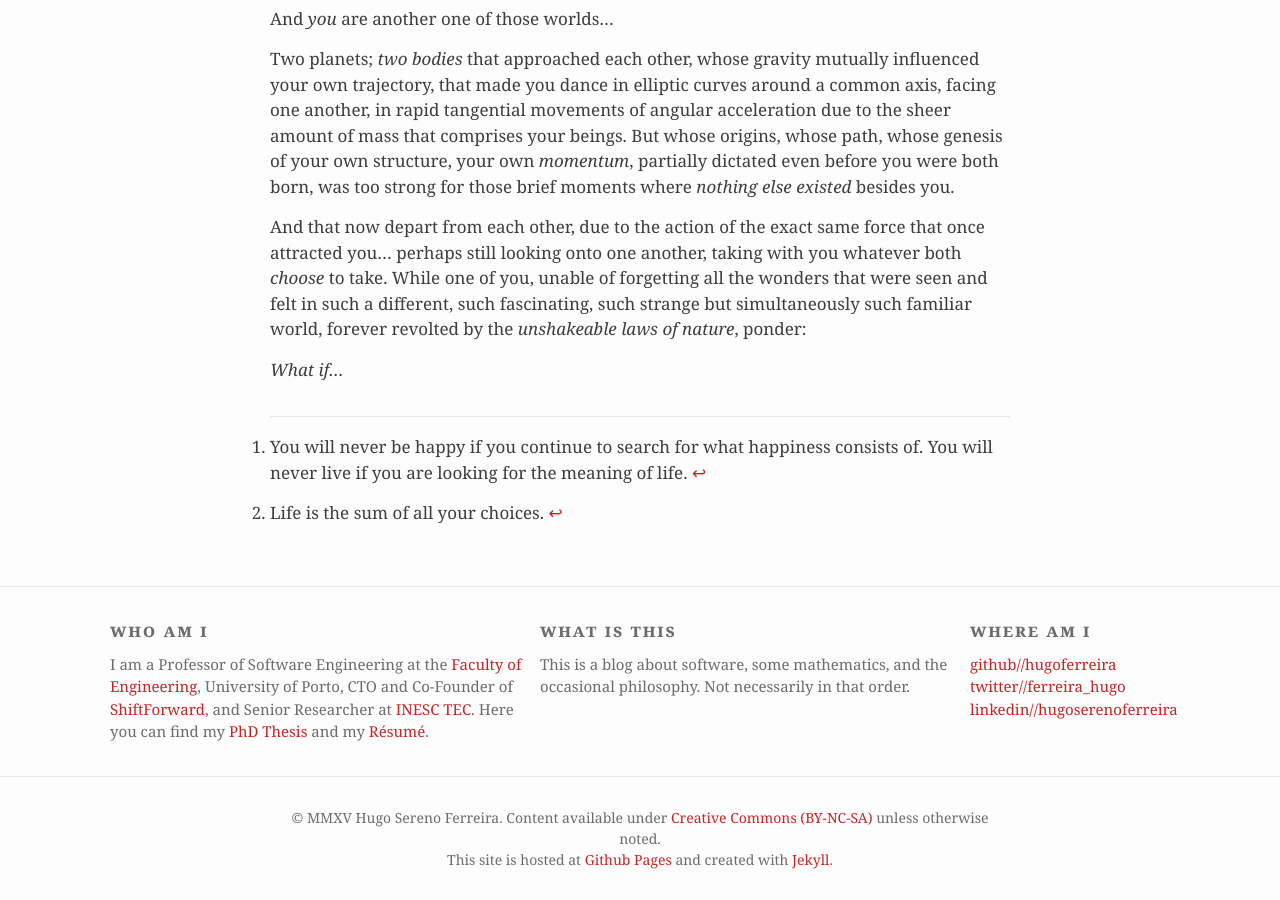
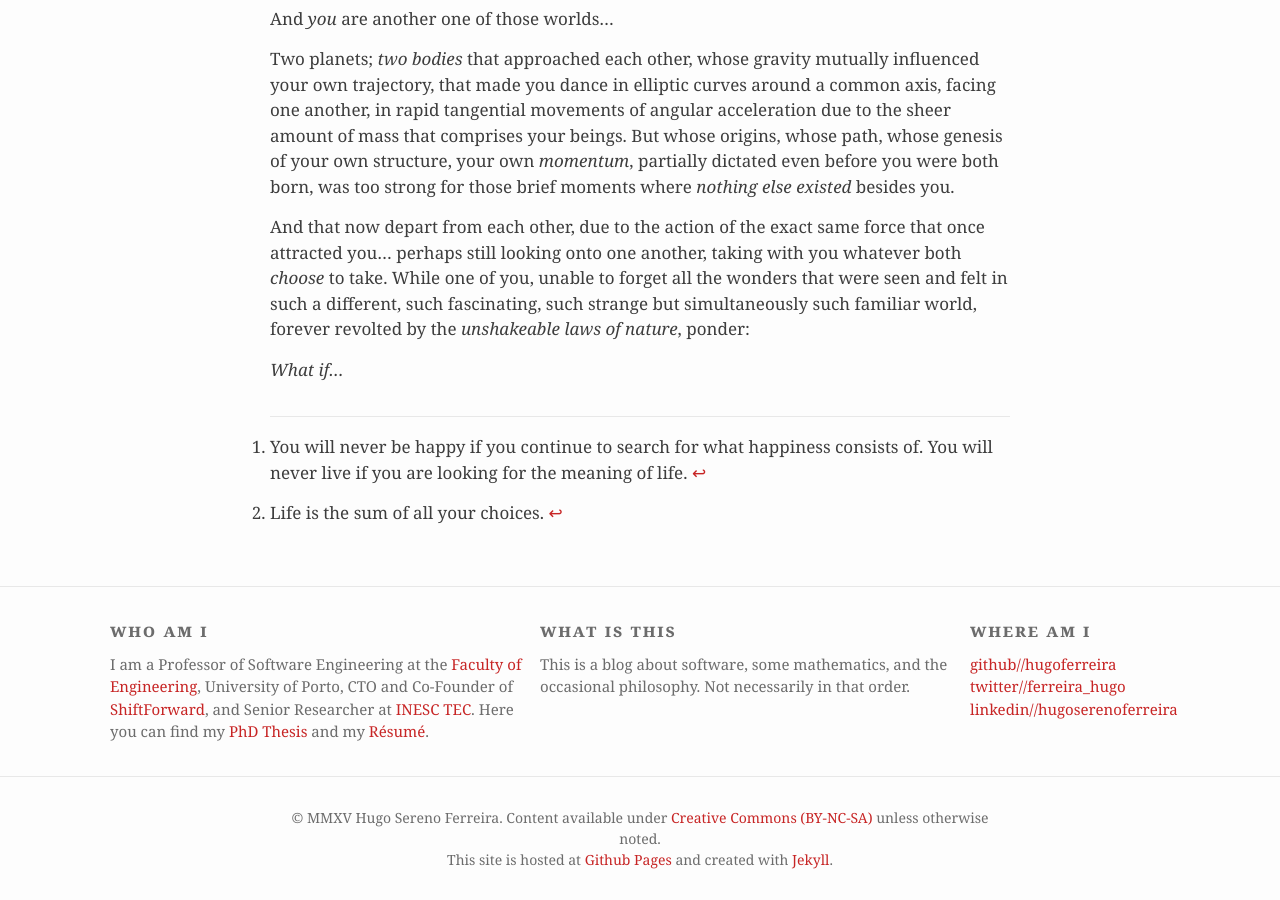
Before and after one commit to hugoferreira/hugoferreira.github.com, a Jekyll site: the page built from _posts/2016-01-30-epilogue.markdown, in a window 1280 px wide and 900 px high, scrolled down 4398 px. Built offline with Jekyll 4.4.1, drawn with Linux system fonts in a browser that asks for light colours; some web fonts are replaced.

Commit message:
Grammar fixes.

```diff
--- a/_posts/2016-01-30-epilogue.markdown
+++ b/_posts/2016-01-30-epilogue.markdown
@@ -69,6 +69,6 @@
 
 Two planets; *two bodies* that approached each other, whose gravity mutually influenced your own trajectory, that made you dance in elliptic curves around a common axis, facing one another, in rapid tangential movements of angular acceleration due to the sheer amount of mass that comprises your beings. But whose origins, whose path, whose genesis of your own structure, your own *momentum*, partially dictated even before you were both born, was too strong for those brief moments where *nothing else existed* besides you.
 
-And that now depart from each other, due to the action of the exact same force that once attracted you... perhaps still looking onto one another, taking with you whatever both *choose* to take. While one of you, unable of forgetting all the wonders that were seen and felt in such a different, such fascinating, such strange but simultaneously such familiar world, forever revolted by the *unshakeable laws of nature*, ponder:
+And that now depart from each other, due to the action of the exact same force that once attracted you... perhaps still looking onto one another, taking with you whatever both *choose* to take. While one of you, unable to forget all the wonders that were seen and felt in such a different, such fascinating, such strange but simultaneously such familiar world, forever revolted by the *unshakeable laws of nature*, ponder:
 
 *What if...*
```
